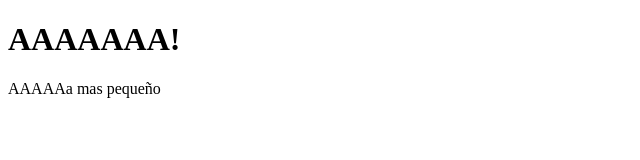
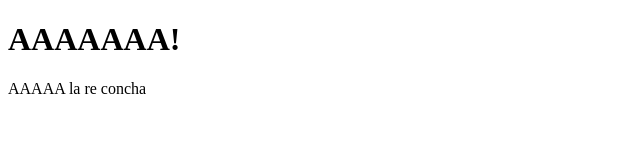
Before and after one commit to Tero-AA/make-it-real, a plain HTML site: page index.html in a window 1280 px wide. Shown: the full height of the page, 0-640 px from the left. Drawn offline with Linux system fonts and the light colour scheme.

Commit message:
Update index.html

```diff
--- a/index.html
+++ b/index.html
@@ -7,6 +7,6 @@
   </head>
   <body>
     <h1>AAAAAAA!</h1>
-    <p>AAAAAa mas pequeño</p>
+    <p>AAAAA la re concha</p>
   </body>
 </html>
```
